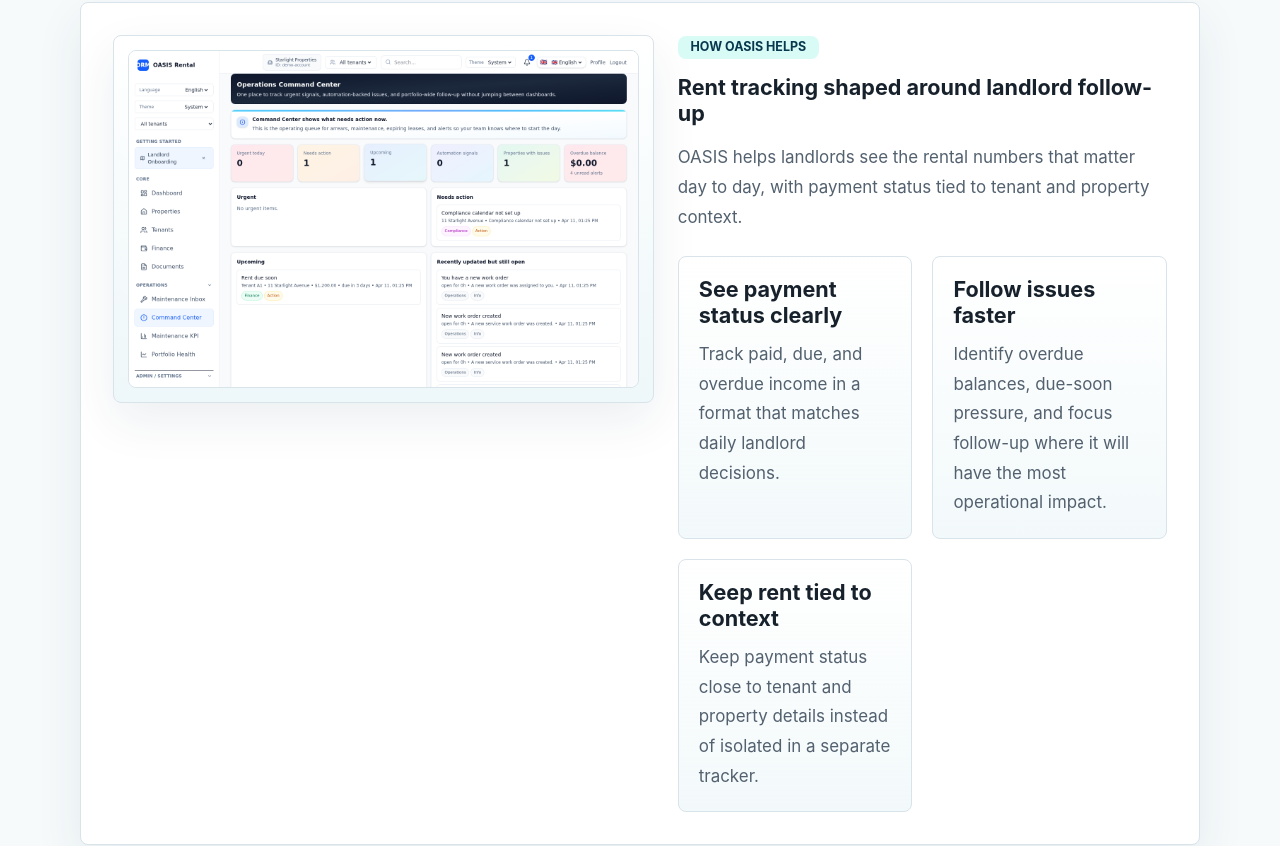
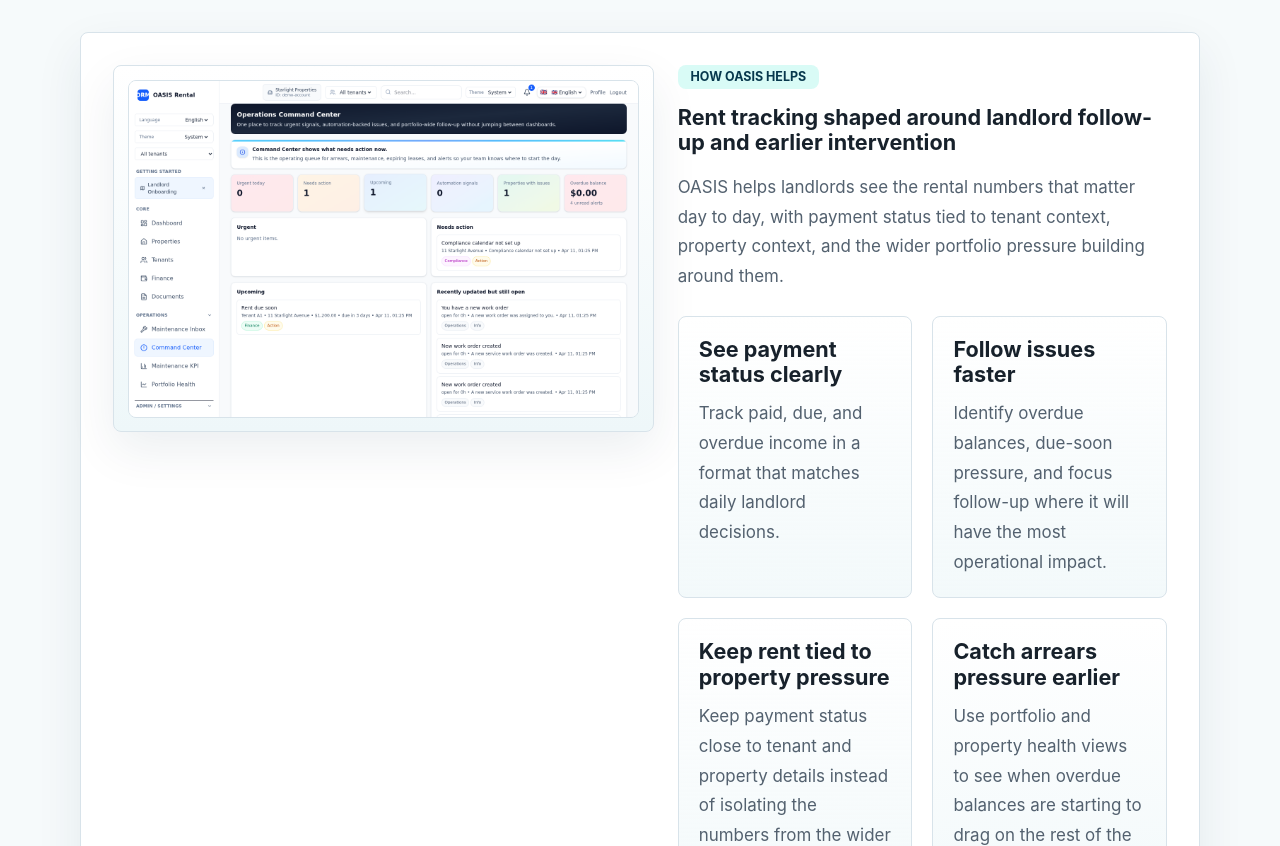
Before and after one commit to todainty147/Oasis-Propertuy-Management, a Next.js app in the folder marketing-site/: page /features/rental-accounting in a window 1280 px wide. Shown: the part 1594-2440 px from the top of the page. Built offline with nearby package versions, Linux system fonts and the light colour scheme; no server answers.

Commit message:
Elevate property health in marketing story

```diff
--- a/marketing-site/app/page.tsx
+++ b/marketing-site/app/page.tsx
@@ -18,6 +18,7 @@
       <ContentSection {...homepageContent.problemSection} />
       <FeatureGrid {...homepageContent.solutionSection} />
       <ProductPreview {...homepageContent.productPreview} />
+      <ContentSection {...homepageContent.healthSection} />
       <WorkflowShowcase {...homepageContent.workflowSection} />
       <FinalCta {...homepageContent.finalCta} />
     </>
--- a/marketing-site/content/features/rental-accounting.ts
+++ b/marketing-site/content/features/rental-accounting.ts
@@ -11,7 +11,7 @@
     eyebrow: "Rental accounting",
     title: "See paid, due, and overdue rent without rebuilding spreadsheets",
     body:
-      "OASIS gives landlords finance views built around follow-up: what is paid, what is due, what is overdue, and where pressure is building.",
+      "OASIS gives landlords finance views built around follow-up: what is paid, what is due, what is overdue, and which properties are starting to show pressure.",
     imageSrc: "/screenshots/portfolio-health.png",
     imageAlt: "OASIS Portfolio Health dashboard showing arrears aging, finance mix, and maintenance pressure.",
   },
@@ -39,9 +39,9 @@
   },
   solution: {
     eyebrow: "How OASIS helps",
-    title: "Rent tracking shaped around landlord follow-up",
+    title: "Rent tracking shaped around landlord follow-up and earlier intervention",
     body:
-      "OASIS helps landlords see the rental numbers that matter day to day, with payment status tied to tenant and property context.",
+      "OASIS helps landlords see the rental numbers that matter day to day, with payment status tied to tenant context, property context, and the wider portfolio pressure building around them.",
     items: [
       {
         title: "See payment status clearly",
@@ -52,8 +52,12 @@
         body: "Identify overdue balances, due-soon pressure, and focus follow-up where it will have the most operational impact.",
       },
       {
-        title: "Keep rent tied to context",
-        body: "Keep payment status close to tenant and property details instead of isolated in a separate tracker.",
+        title: "Keep rent tied to property pressure",
+        body: "Keep payment status close to tenant and property details instead of isolating the numbers from the wider operational picture.",
+      },
+      {
+        title: "Catch arrears pressure earlier",
+        body: "Use portfolio and property health views to see when overdue balances are starting to drag on the rest of the portfolio.",
       },
     ],
     imageSrc: "/screenshots/command-center.png",
@@ -69,23 +73,23 @@
       },
       {
         title: "Better follow-up decisions",
-        body: "Know where overdue balances sit and where action is needed most urgently, before those issues spread into the rest of the portfolio.",
+        body: "Know where overdue balances sit and where action is needed most urgently before those issues spread into the rest of the portfolio.",
       },
       {
         title: "Less spreadsheet dependency",
         body: "Move away from disconnected trackers toward a more usable operating view.",
       },
       {
-        title: "Stronger confidence in the numbers",
-        body: "Review rental income with the context landlords need to act quickly and stay organized.",
+        title: "Stronger confidence in the risk picture",
+        body: "Review rental income with the context landlords need to act early, stay organized, and understand which properties need attention.",
       },
     ],
   },
   finalCta: {
     title: "Get a clearer rent picture across your portfolio",
     body:
-      "See how OASIS helps landlords track income, overdue balances, payment status, and rent pressure from one operating view.",
-    primaryCta: { label: "View Pricing", href: "/pricing" },
-    secondaryCta: { label: "Get Early Access", href: siteConfig.appUrl },
+      "See how OASIS helps landlords track income, overdue balances, payment status, and arrears pressure from one operating view.",
+    primaryCta: { label: "Get Early Access", href: siteConfig.appUrl },
+    secondaryCta: { label: "View Pricing", href: "/pricing" },
   },
 };
```
Also changed, not shown: marketing-site/app/features/page.tsx (+14 -1 lines), marketing-site/content/homepage.ts (+27 -0 lines).
